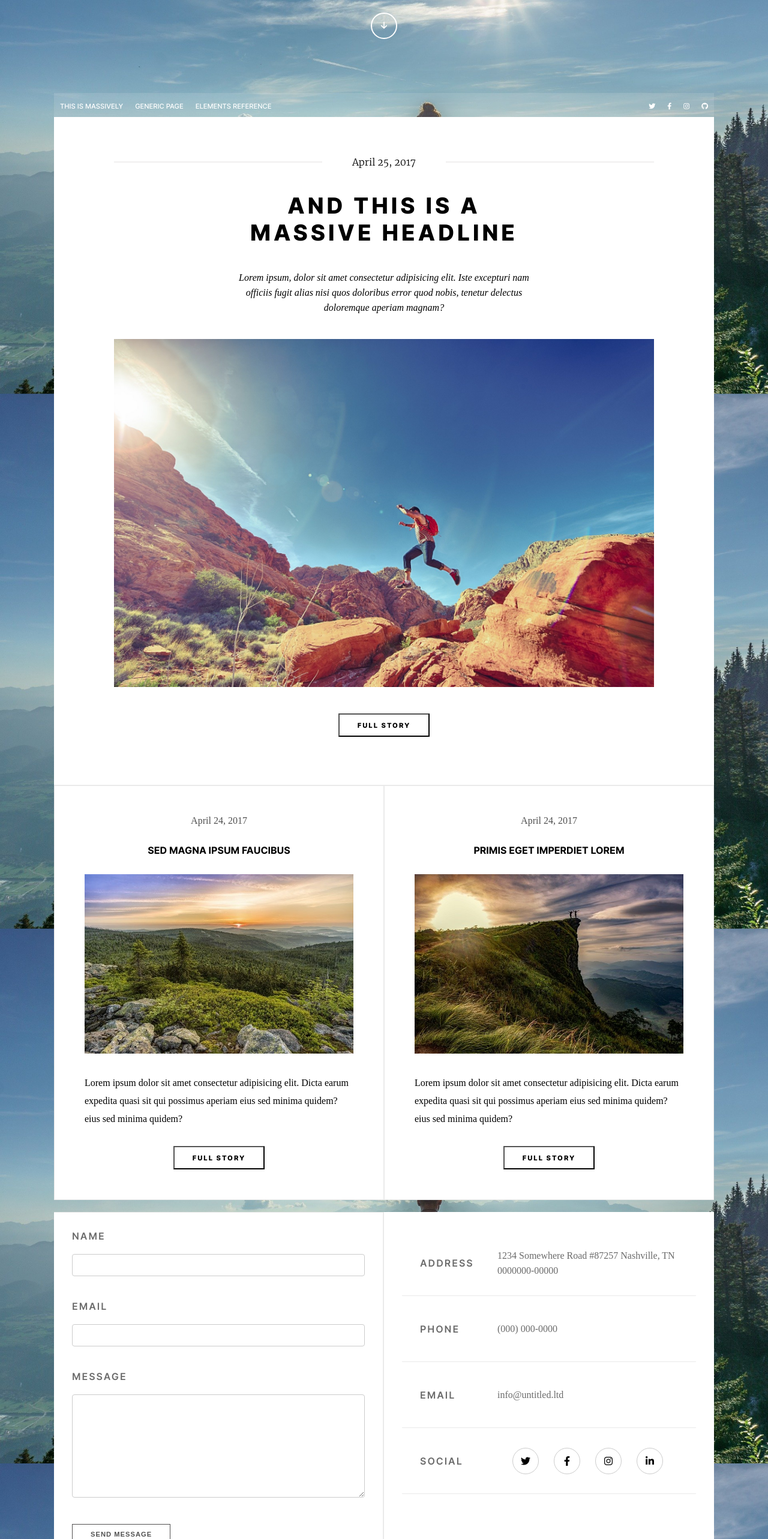
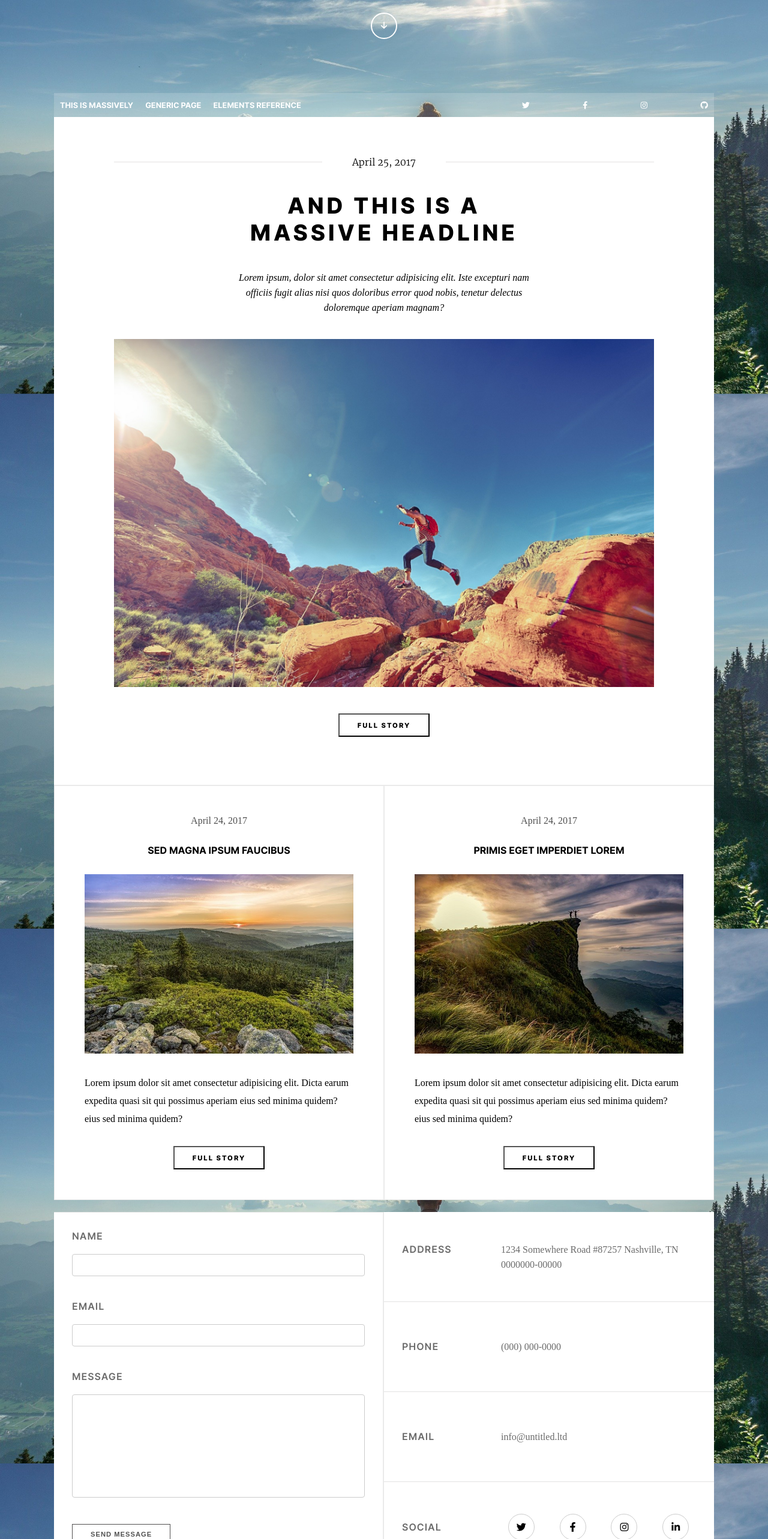
Before and after one commit to LaWass1864/lamontagne, a plain HTML site: page index.html in a window 1280 px wide. Shown: the part 235-2800 px from the top of the page at 60% size. Drawn offline with Linux system fonts and the light colour scheme.

Commit message:
projet términé

```diff
--- a/assets/styles/layout/_footer.scss
+++ b/assets/styles/layout/_footer.scss
@@ -7,9 +7,8 @@ footer {
   form {
     padding: 30px;
     box-shadow: inset 0 1px 0 rgba(0, 0, 0, 0.082);
-    border-right:2px solid rgba(0, 0, 0, 0.082);
+    border-right: 2px solid rgba(0, 0, 0, 0.082);
   }
-
 
   input[type="text"],
   textarea {
@@ -18,6 +17,7 @@ footer {
     border-radius: 4px;
     border: 1px solid #ccc;
     padding: 10px;
+    resize: none;
   }
 
   label {
@@ -25,7 +25,7 @@ footer {
     color: $color7;
     font-family: $font1;
     font-weight: 600;
-    letter-spacing: 2px;
+    @include letter;
   }
 
   button {
@@ -45,36 +45,39 @@ footer {
   }
 
   .contacts {
-    padding: 30px;
+
 
     div {
-      border-bottom: 1px solid rgba(0, 0, 0, 0.082);
-      height: 110px;
+      height: 150px;
       display: grid;
-      align-items: center;
+      align-items: baseline;
+      align-content: center;
       grid-template-columns: 30% 70%;
-      padding: 30px;
+      border-bottom: 1px solid $color2;
+
 
       span {
-        text-align: left;
         text-transform: uppercase;
         font-family: $font1;
         font-weight: 600;
         color: $color7;
-        letter-spacing: 2px;
+        @include letter;
+        padding: 30px;
+
       }
 
       p {
-        text-align: left;
         color: $color7;
         line-height: 25px;
+        text-align: left;
+        padding: 30px;
       }
 
       ul {
         display: flex;
         justify-content: space-evenly;
+
       }
-
 
       a {
         border: 1px solid #ccc;
--- a/assets/styles/layout/_navbar.scss
+++ b/assets/styles/layout/_navbar.scss
@@ -1,27 +1,41 @@
 nav {
   display: flex;
   justify-content: space-between;
-  align-items: center;
-  margin: 0 auto;
-  background-color: rgba(245, 245, 245, 0.123);
+  background-color: $color4;
   margin-top: 90px;
   height: 40px;
 
+  .right-side {
+    width: 30%;
+  }
   ul {
+    overflow: hidden;
     display: flex;
     justify-content: space-between;
-    font-family: $font1;
-    text-transform: uppercase;
+  }
+
+  li {
+    display: flex;
+    justify-content: space-between;
+    align-items: center;
+
+    &:hover {
+      background: $color6;
+
+    }
   }
 
   a {
     color: $color1;
-    font-weight: 500;
-    font-size: 0.7rem;
+    font-family: $font1;
+    font-weight: 700;
+    text-transform: uppercase;
+    font-size: 0.8rem;
+    height: auto;
     padding: 10px;
-    &:hover {
-      background: $color2;
-      color: $color5;
+
+    &:hover{
+      color:$color5;
     }
   }
 }
--- a/assets/styles/pages/_settings.scss
+++ b/assets/styles/pages/_settings.scss
@@ -16,9 +16,9 @@ $color1: #fff;
 $color2: rgba(216, 215, 215, 0.711);
 $color3: rgba(37, 36, 36, 0.797);
 $color4: rgba(255, 255, 255, 0.164);
-$color5 : black;
-$color6 : rgb(240, 239, 239);
-$color7 : rgb(107, 107, 107);
+$color5: black;
+$color6: rgb(240, 239, 239);
+$color7: rgb(107, 107, 107);
 
 // Mixins
 
@@ -26,6 +26,10 @@ $color7 : rgb(107, 107, 107);
   display: flex;
   justify-content: center;
   align-items: center;
+}
+
+@mixin letter {
+  letter-spacing: 1px;
 }
 
 * {
@@ -36,7 +40,7 @@ $color7 : rgb(107, 107, 107);
 }
 
 body {
-  background: url(/assets/images/bg.jpg) fixed center/cover ;
+  background: url(/assets/images/bg.jpg) fixed center/cover;
   margin: 0 auto;
   height: 300vh;
   max-width: 1100px;
@@ -45,5 +49,4 @@ body {
 a {
   text-decoration: none;
   font-family: $font1;
-
 }
```
Also changed, not shown: assets/styles/index.css, 1 other file. Lines whose indentation alone changed are shown as unchanged.
